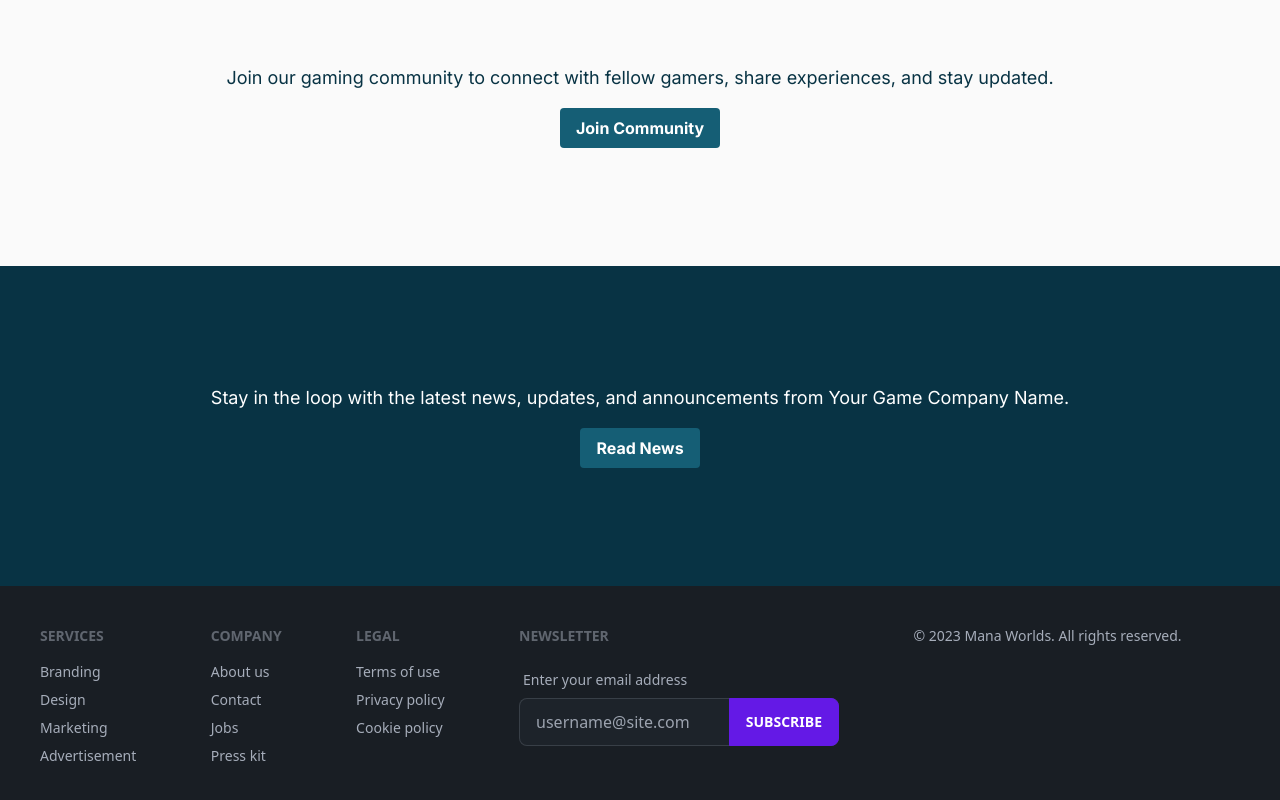
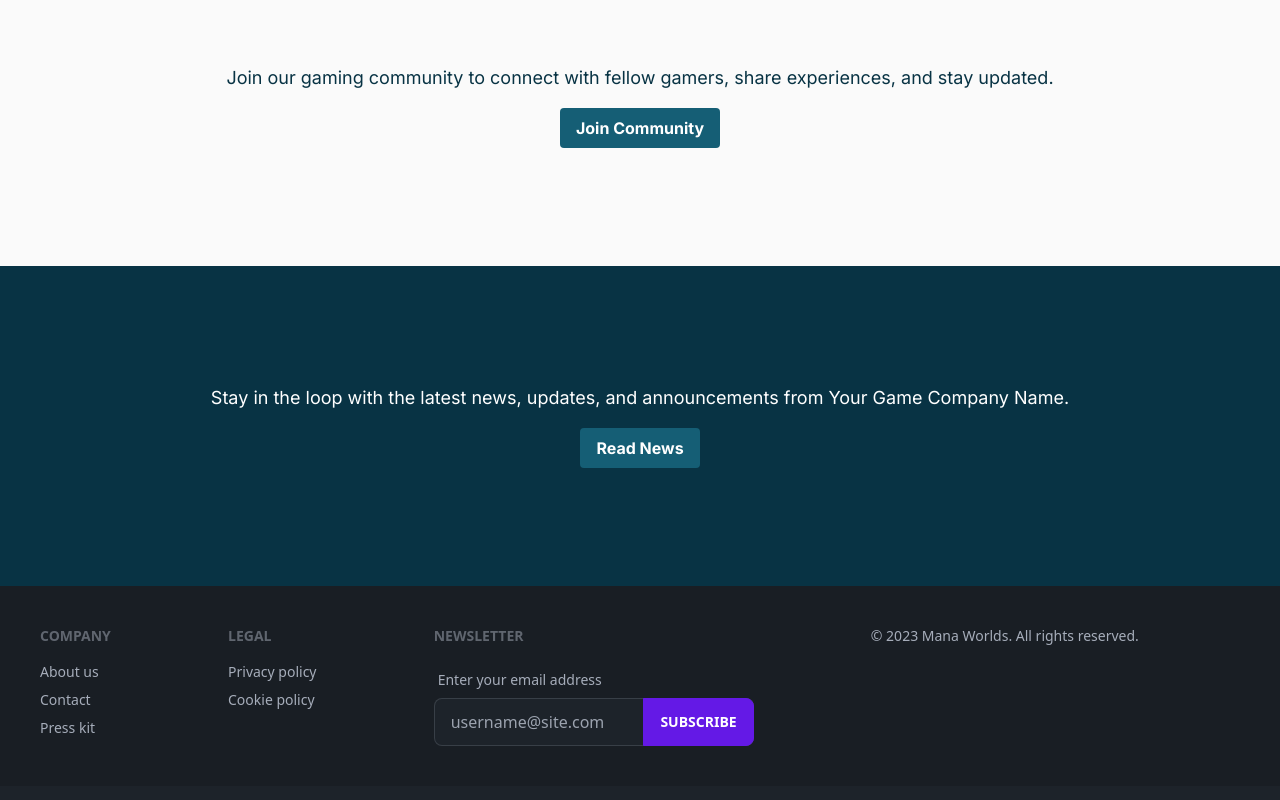
Before and after one commit to AaronPierson/Mana-Worlds, a Next.js app: page / in a window 1280 px wide. Shown: the part 1310-2110 px from the top of the page. Built offline with nearby package versions, Linux system fonts and the light colour scheme.

Commit message:
updating foot links

```diff
--- a/components/Footer.tsx
+++ b/components/Footer.tsx
@@ -5,25 +5,25 @@ import Link from 'next/link'
 const Footer: React.FC = () => {
     return(
         <footer className="footer p-10 bg-base-200 text-base-content">
-        <nav>
+        {/* <nav>
           <header className="footer-title">Services</header>
           <a className="link link-hover">Branding</a>
           <a className="link link-hover">Design</a>
           <a className="link link-hover">Marketing</a>
           <a className="link link-hover">Advertisement</a>
-        </nav>
+        </nav>  */}
         <nav>
           <header className="footer-title">Company</header>
-          <a className="link link-hover">About us</a>
-          <a className="link link-hover">Contact</a>
-          <a className="link link-hover">Jobs</a>
+          <Link href="/about" className="link link-hover">About us</Link>
+          <Link href="/contact" className="link link-hover">Contact</Link>
+          {/* <a className="link link-hover">Jobs</a>  */}
           <a className="link link-hover">Press kit</a>
         </nav>
         <nav>
           <header className="footer-title">Legal</header>
-          <a className="link link-hover">Terms of use</a>
-          <a className="link link-hover">Privacy policy</a>
-          <a className="link link-hover">Cookie policy</a>
+          {/* <Link className="link link-hover">Terms of use</Link>  */}
+          <Link href="/legal/privacy-policy" className="link link-hover">Privacy policy</Link>
+          <Link href="/legal/cookie-policy" className="link link-hover">Cookie policy</Link>
         </nav>
         <form>
           <header className="footer-title">Newsletter</header>
```
